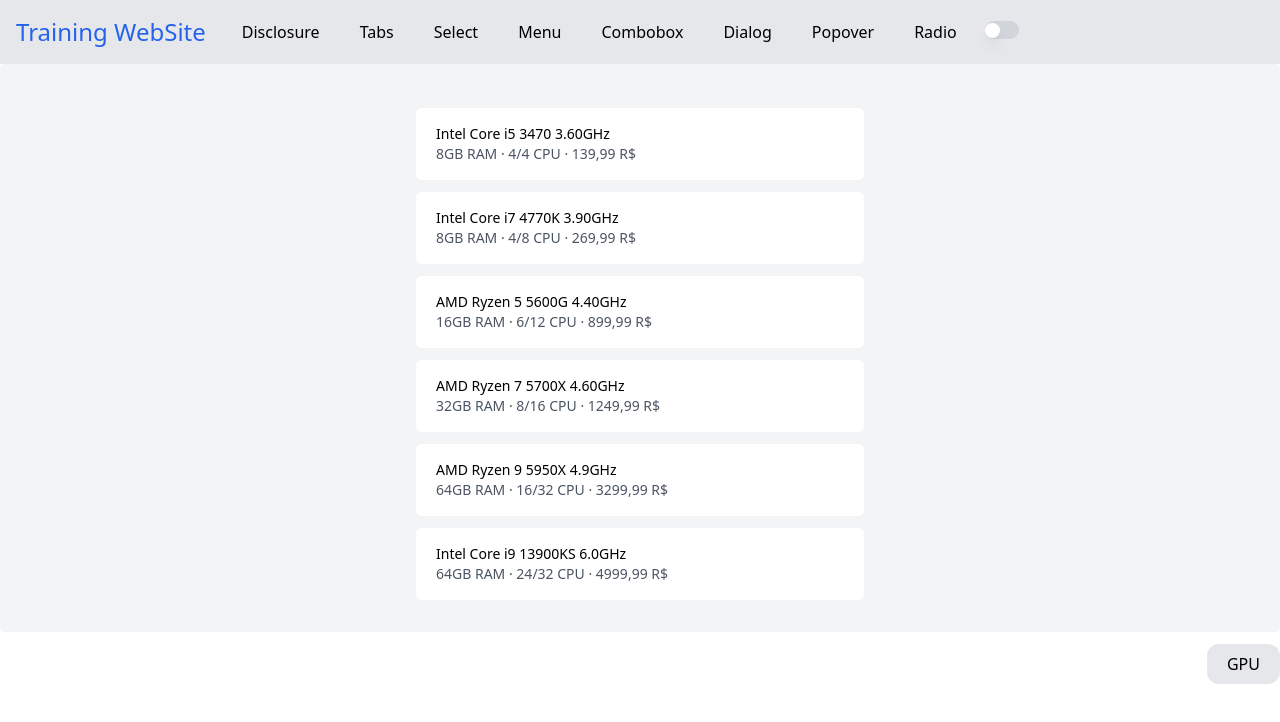
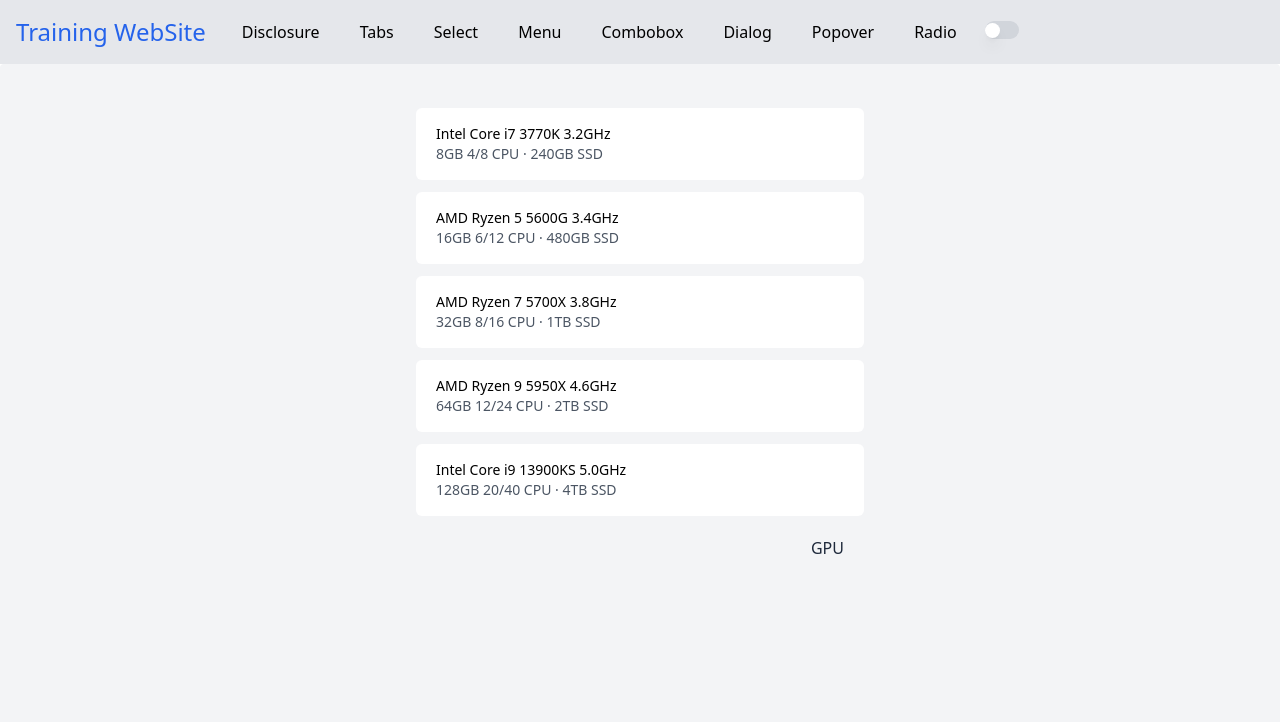
Before and after one commit to giliolizera/Training, a Vue app: page /radio in a window 1280 px wide. Shown: the top 722 px of the page. Built offline with nearby package versions, Linux system fonts and the light colour scheme; what maska would draw is missing.

Commit message:
feat: rollback gpu and radio

```diff
--- a/src/components/Gpu.vue
+++ b/src/components/Gpu.vue
@@ -1,13 +1,19 @@
 <template>
-   <div class="text-slate-800 bg-gray-100 rounded dark:bg-slate-800 dark:text-white">
+   <div class="hidden lg:block">
+      <Upside/>
+   </div>
+   <div class="lg:hidden">
+      <UpSideMenu/>
+   </div>
+   <div class="h-screen text-slate-800 bg-gray-100 rounded dark:bg-slate-800 dark:text-white">
       <div class="flex justify-start">
-         <button @click="exibir = false"
-            class="dark:bg-slate-900 bg-gray-200 dark:text-gray-100 ml-3 mt-3 font-medium py-2 px-5 mb-2 rounded-xl">
+         <router-link to="/radio">
+            <button class="dark:bg-slate-900 bg:gray-200 dark:text-gray-100 ml-3 mt-3 font-medium py-2 px-5 mb-2 rounded-xl">
                Voltar para Radio
             </button>
+         </router-link>
       </div>
-      <div>
-         <div class="mx-auto w-full max-w-md">
+      <div class="mx-auto w-full max-w-md py-2">
          <div class="mx-auto w-full grid rounded-md">
             <button v-for="(plan, index) in plans" :key="index" @click="active = plan.name">
                <div
@@ -33,55 +39,52 @@
          </div>
       </div>
    </div>
-   </div>
 </template>
 
+
 <script>
+
 export default {
    data: () => ({
-      props:{
-         exibir: Boolean,
-      },
       plans: [
          {
-            name: 'AMD Radeon RX 580',
+            name: 'AMD RX 580',
             vram: '4GB',
             price: '399,00',
          },
          {
-            name: 'Asus Nvidia GTX 1060',
-            vram: '6GB',
-            price: '499,00',
+            name: 'Nvidia GTX 1650',
+            vram: '4GB',
+            price: '799,00',
          },
          {
-            name: 'AMD Challenger RX 6600',
+            name: 'AMD RX 6600',
             vram: '8GB',
             price: '1199,00',
          },
          {
-            name: 'Gigabyte Nvidia RTX 4060 Ti',
+            name: 'Nvidia RTX 4060',
             vram: '8GB',
-            price: '2499,00',
+            price: '1959,00',
          },
          {
-            name: 'Saphire AMD RX 7800XT',
-            vram: '12GB',
-            price: '3799,00',
-         },
-         {
-            name: 'Rog Strix Nvidia RTX 4080',
-            vram: '16GB',
-            price: '7299,00',
+            name: 'AMD RX 7700',
+            vram: '8GB',
+            price: '3249,00',
          }
       ],
       active: -1,
-      exibir: true,
    }),
+   components: {
+      Upside, UpSideMenu
+   },
 }
 
 </script>
 
 <script setup>
 import { CheckCircleIcon } from "@heroicons/vue/24/outline";
-document.title = "Gpu - Training"
+import Upside from "./Upside.vue";
+import UpSideMenu from "./UpSideMenu.vue";
+document.title="Gpu - Training"
 </script>
--- a/src/components/Radio.vue
+++ b/src/components/Radio.vue
@@ -5,9 +5,9 @@
    <div class="lg:hidden">
       <UpSideMenu/>
    </div>
-   <div class="text-slate-800 bg-gray-100 rounded dark:bg-slate-800 dark:text-white">
+   <div class="h-screen text-slate-800 bg-gray-100 rounded dark:bg-slate-800 dark:text-white">
       <div class="mx-auto w-full max-w-md py-8">
-         <div v-if="!exibir" class="mx-auto w-full grid rounded-md">
+         <div class="mx-auto w-full grid rounded-md">
             <button v-for="(plan, index) in plans" :key="index" @click="active = plan.name">
                <div
                   :class="[active === plan.name ? 'dark:bg-slate-900 bg-gray-500 ring-2 ring-white ring-opacity-60 ring-offset-2 ring-offset-slate-600 text-white' : 'bg-white text-black', 'mx-auto w-full max-w-md rounded-md px-5 py-4 mt-3']">
@@ -22,25 +22,22 @@
                   <ul>
                      <li
                         :class="[active === plan.name ? 'static text-left text-sm text-gray' : 'static text-left text-sm text-gray-600']">
-                        {{ plan.ram }} RAM
+                        {{ plan.ram }} {{ plan.cpus }}
                         <span aria-hidden="true"> &middot; </span>
-                        {{ plan.cpus }}
-                        <span aria-hidden="true"> &middot; </span>
-                        {{ plan.price }} R$
+                        {{ plan.disk }}
                      </li>
                   </ul>
                </div>
             </button>
+            <div class="flex justify-end">
+               <router-link to="/gpu">
+                  <button class="dark:bg-slate-900 bg:gray-200 dark:text-gray-100 mt-3 font-medium py-2 px-5 mb-2 rounded-xl">
+                     GPU
+                  </button>
+               </router-link>
+            </div>
          </div>
       </div>
-   </div>
-   <div class="flex justify-end">
-         <button @click="exibir = true" class="dark:bg-slate-900 bg-gray-200 text-black dark:text-gray-100 mt-3 font-medium py-2 px-5 rounded-xl">
-            GPU
-         </button>
-         <div v-if="exibir">
-            <Gpu />
-         </div>
    </div>
 </template>
 
@@ -49,49 +46,39 @@
 
 export default {
    data: () => ({
-      props:{
-         exibir: Boolean,
-      },
       plans: [
          {
-            name: 'Intel Core i5 3470 3.60GHz',
+            name: 'Intel Core i7 3770K 3.2GHz',
             ram: '8GB',
-            cpus: '4/4 CPU',
-            price: '139,99',
+            cpus: '4/8 CPU',
+            disk: '240GB SSD',
          },
          {
-            name: 'Intel Core i7 4770K 3.90GHz',
-            ram: '8GB',
-            cpus: '4/8 CPU',
-            price: '269,99',
+            name: 'AMD Ryzen 5 5600G 3.4GHz',
+            ram: '16GB',
+            cpus: '6/12 CPU',
+            disk: '480GB SSD',
          },
          {
-            name: 'AMD Ryzen 5 5600G 4.40GHz',
-            ram: '16GB',
-            cpus: '6/12 CPU',
-            price: '899,99',
+            name: 'AMD Ryzen 7 5700X 3.8GHz',
+            ram: '32GB',
+            cpus: '8/16 CPU',
+            disk: '1TB SSD',
          },
          {
-            name: 'AMD Ryzen 7 5700X 4.60GHz',
-            ram: '32GB',
-            cpus: '8/16 CPU',
-            price: '1249,99',
+            name: 'AMD Ryzen 9 5950X 4.6GHz',
+            ram: '64GB',
+            cpus: '12/24 CPU',
+            disk: '2TB SSD',
          },
          {
-            name: 'AMD Ryzen 9 5950X 4.9GHz',
-            ram: '64GB',
-            cpus: '16/32 CPU',
-            price: '3299,99',
-         },
-         {
-            name: 'Intel Core i9 13900KS 6.0GHz',
-            ram: '64GB',
-            cpus: '24/32 CPU',
-            price: '4999,99',
+            name: 'Intel Core i9 13900KS 5.0GHz',
+            ram: '128GB',
+            cpus: '20/40 CPU',
+            disk: '4TB SSD',
          }
       ],
       active: -1,
-      exibir: false,
    }),
    components: {
       Upside, UpSideMenu
@@ -104,6 +91,5 @@ export default {
 import { CheckCircleIcon } from "@heroicons/vue/24/outline";
 import Upside from "./Upside.vue";
 import UpSideMenu from "./UpSideMenu.vue";
-import Gpu from "./Gpu.vue";
 document.title="Radio - Training"
 </script>
```
Lines whose indentation alone changed are shown as unchanged.
